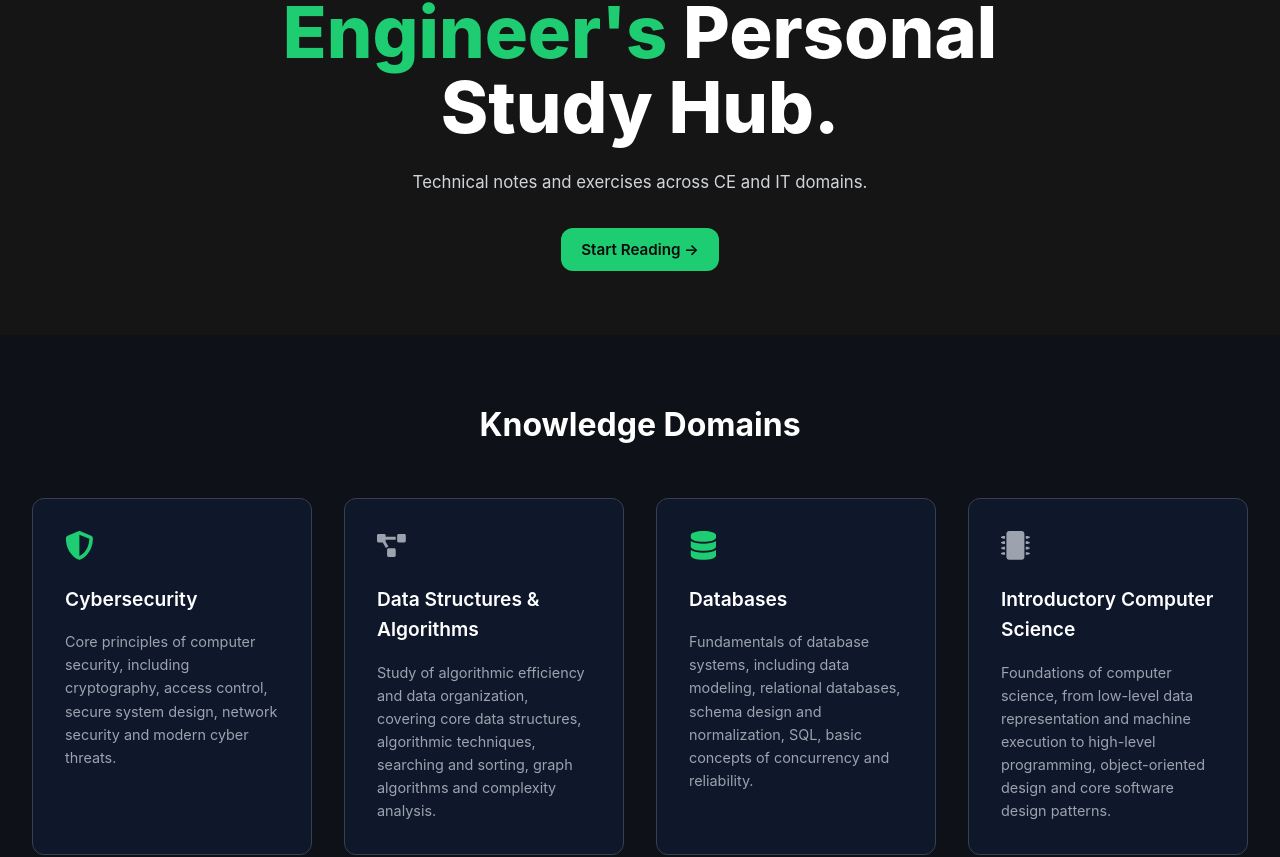
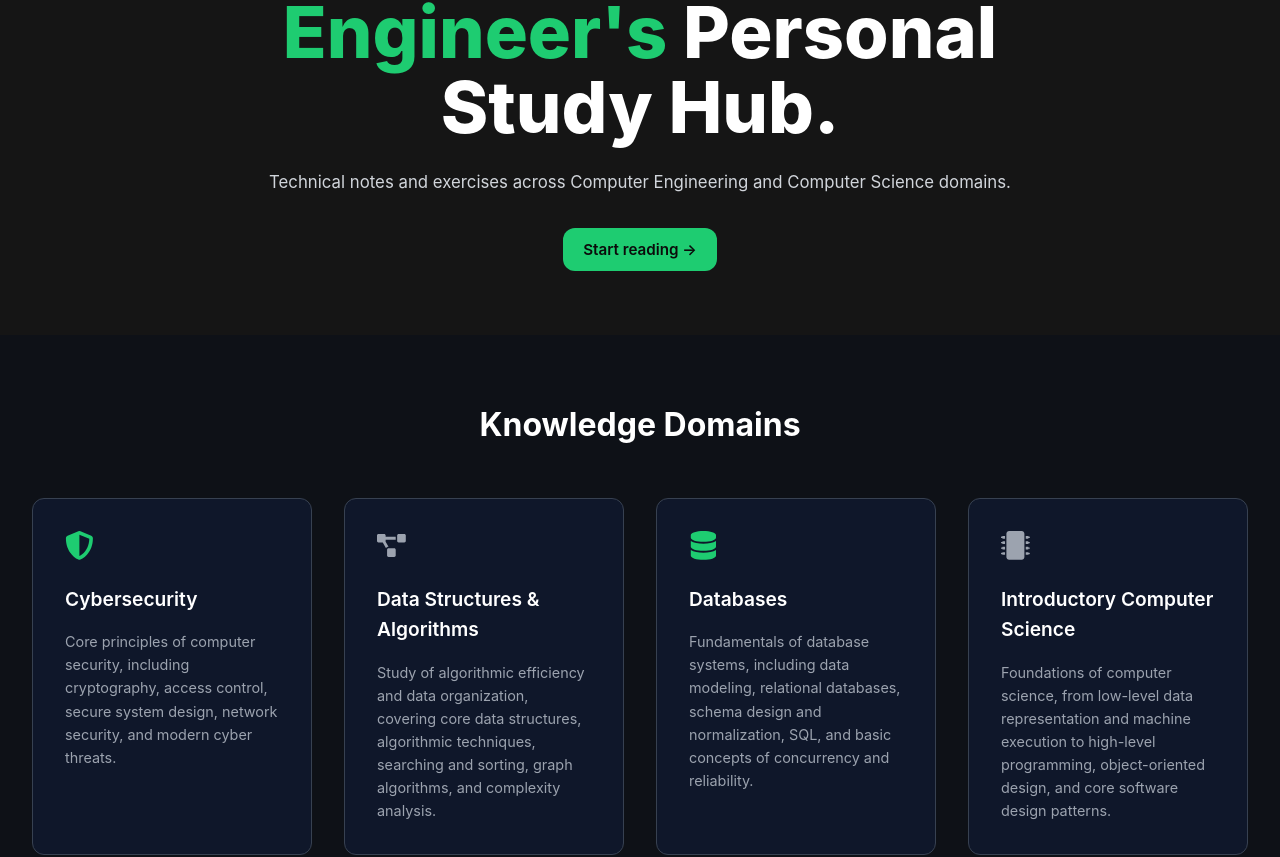
Before and after one commit to AnouarVision/ce-notes, a React (Vite) app: page / in a window 1280 px wide. Shown: the part 210-1067 px from the top of the page. Built offline with nearby package versions, Linux system fonts and the light colour scheme.

Commit message:
feat: internationalize navbar, footer, home hero, home topics and maintenance views

```diff
--- a/src/components/Footer/Footer.jsx
+++ b/src/components/Footer/Footer.jsx
@@ -1,11 +1,13 @@
+import { useTranslation } from "react-i18next";
 import styles from "./Footer.module.scss";
 
 export default function Footer() {
+  const { t } = useTranslation();
   return (
     <footer className={styles.footer}>
       <div className={`${styles.inner} container`}>
         <p>
-          © {new Date().getFullYear()} CE notes. A personal study tool.
+          © {new Date().getFullYear()} CE notes. {t("footer.tagline")}
         </p>
       </div>
     </footer>
--- a/src/components/Navbar/MobileMenu.jsx
+++ b/src/components/Navbar/MobileMenu.jsx
@@ -1,12 +1,14 @@
+import { useTranslation } from "react-i18next";
 import { Link } from "react-router-dom";
 import styles from "./MobileMenu.module.scss";
 
 export default function MobileMenu({ open, onClose }) {
+  const { t } = useTranslation();
   return (
     <div className={`${styles.overlay} ${open ? styles.open : ""}`}>
       <nav className={styles.menu}>
-        <Link to="/" onClick={onClose}>Topics</Link>
-        <Link to="/exercises" onClick={onClose}>Exercises</Link>
+        <Link to="/" onClick={onClose}>{t("navbar.links.topics")}</Link>
+        <Link to="/exercises" onClick={onClose}>{t("navbar.links.exercises")}</Link>
         <Link to="/about" onClick={onClose}>About</Link>
       </nav>
     </div>
--- a/src/data/topics.js
+++ b/src/data/topics.js
@@ -1,50 +1,34 @@
 export const topics = [
   {
-    title: "Cybersecurity",
-    description:
-      "Core principles of computer security, including cryptography, access control, secure system design, network security and modern cyber threats.",
+    key: "cybersecurity",
     slug: "cybersecurity",
   },
   {
-    title: "Data Structures & Algorithms",
-    description:
-      "Study of algorithmic efficiency and data organization, covering core data structures, algorithmic techniques, searching and sorting, graph algorithms and complexity analysis.",
+    key: "dataStructures",
     slug: "data-structures",
   },
   {
-    title: "Databases",
-    description:
-      "Fundamentals of database systems, including data modeling, relational databases, schema design and normalization, SQL, basic concepts of concurrency and reliability.",
+    key: "databases",
     slug: "database-systems",
   },
   {
-    title: "Introductory Computer Science",
-    description:
-      "Foundations of computer science, from low-level data representation and machine execution to high-level programming, object-oriented design and core software design patterns.",
+    key: "introCs",
     slug: "introductory-computer-science",
   },
   {
-    title: "Linear Algebra & Geometry",
-    description:
-      "Vectors, linear transformations, matrices, systems of equations and geometric interpretations in 2D and 3D space.",
+    key: "linearAlgebra",
     slug: "linear-algebra-geometry",
   },
   {
-    title: "Mathematical Analysis",
-    description:
-      "Study of real analysis, limits, sequences and series, differential and integral calculus, ordinary differential equations and multivariable analysis, including measure, integration and vector calculus.",
+    key: "analysis",
     slug: "mathematical-analysis",
   },
   {
-    title: "Networking",
-    description:
-      "Data transmission, network protocols, the ISO/OSI model, routing, network services and basic security concepts.",
+    key: "networking",
     slug: "networking",
   },
   {
-    title: "Physics",
-    description:
-      "Foundations of classical physics: kinematics and dynamics, systems of particles, rigid body motion, thermodynamics, electric and magnetic phenomena and Maxwell’s equations.",
+    key: "physics",
     slug: "physics",
   },
 ];
--- a/src/i18n/en.json
+++ b/src/i18n/en.json
@@ -1,4 +1,71 @@
 {
+    "navbar":{
+        "links": {
+            "topics": "Topics",
+            "exercises": "Exercises"
+        },
+        "actions": {
+            "search": "Search"
+        }
+    },
+    "home": {
+        "hero": {
+            "subtitle": "Technical notes and exercises across Computer Engineering and Computer Science domains.",
+            "cta": "Start reading"
+        },
+        "topics": {
+            "title": "Knowledge Domains",
+            "cybersecurity": {
+                "title": "Cybersecurity",
+                "description": "Core principles of computer security, including cryptography, access control, secure system design, network security, and modern cyber threats."
+            },
+            "dataStructures": {
+            "title": "Data Structures & Algorithms",
+            "description": "Study of algorithmic efficiency and data organization, covering core data structures, algorithmic techniques, searching and sorting, graph algorithms, and complexity analysis."
+            },
+            "databases": {
+            "title": "Databases",
+            "description": "Fundamentals of database systems, including data modeling, relational databases, schema design and normalization, SQL, and basic concepts of concurrency and reliability."
+            },
+            "introCs": {
+            "title": "Introductory Computer Science",
+            "description": "Foundations of computer science, from low-level data representation and machine execution to high-level programming, object-oriented design, and core software design patterns."
+            },
+            "linearAlgebra": {
+            "title": "Linear Algebra & Geometry",
+            "description": "Vectors, linear transformations, matrices, systems of equations, and geometric interpretations in two- and three-dimensional space."
+            },
+            "analysis": {
+            "title": "Mathematical Analysis",
+            "description": "Study of real analysis, limits, sequences and series, differential and integral calculus, ordinary differential equations, and multivariable analysis, including measure, integration, and vector calculus."
+            },
+            "networking": {
+            "title": "Networking",
+            "description": "Data transmission, network protocols, the ISO/OSI model, routing, network services, and fundamental security concepts."
+            },
+            "physics": {
+            "title": "Physics",
+            "description": "Foundations of classical physics, including kinematics and dynamics, systems of particles, rigid body motion, thermodynamics, electric and magnetic phenomena, and Maxwell’s equations."
+            }
+        }
+    },
+    "maintenance": {
+        "title": "Exercises under maintenance",
+        "description": "This section is currently being built and refined. Check back soon.",
+
+        "status": "Under maintenance",
+        "message": "The platform is being improved. This section will be available shortly.",
+
+        "eta": {
+            "label": "Estimated time",
+            "available": "Available now"
+        },
+
+        "questions": "Have questions?",
+        "contact": "Contact me at",
+        "thanks": "Thank you for your patience."
+    },
+
     "about": {
         "hero": {
             "title": "About ",
@@ -50,5 +117,8 @@
             "title": "Who This Is For",
             "description": "CE Notes is designed as a structured, long-term reference for students, self-learners and professionals, focusing on fundamental concepts rather than fragmented tutorials."
         }
+    },
+    "footer": {
+        "tagline": "A personal study tool."
     }
 }
--- a/src/i18n/it.json
+++ b/src/i18n/it.json
@@ -1,4 +1,70 @@
 {
+    "navbar": {
+        "links": {
+            "topics": "Aree di studio",
+            "exercises": "Esercizi"
+        },
+        "actions": {
+            "search": "Cerca"
+        }
+    },
+    "home": {
+        "hero": {
+            "subtitle": "Appunti tecnici ed esercizi su Ingegneria Informatica e Informatica.",
+            "cta": "Inizia a leggere"
+        },
+        "topics": {
+            "title": "Aree di studio",
+            "cybersecurity": {
+            "title": "Cybersecurity",
+            "description": "Principi fondamentali della sicurezza dei sistemi informatici, inclusi crittografia, controllo degli accessi, progettazione di sistemi sicuri, sicurezza delle reti e minacce informatiche moderne."
+            },
+            "dataStructures": {
+            "title": "Algoritmi e strutture dati",
+            "description": "Studio dell’efficienza algoritmica e dell’organizzazione dei dati, comprendente strutture dati fondamentali, tecniche algoritmiche, algoritmi di ricerca e ordinamento, algoritmi su grafi e analisi della complessità."
+            },
+            "databases": {
+            "title": "Basi di dati",
+            "description": "Fondamenti dei sistemi di basi di dati, inclusi modellazione dei dati, database relazionali, progettazione degli schemi e normalizzazione, SQL e concetti di base di concorrenza e affidabilità."
+            },
+            "introCs": {
+            "title": "Fondamenti di informatica",
+            "description": "Basi dell’informatica, dalla rappresentazione dei dati a basso livello e dall’esecuzione delle macchine fino alla programmazione ad alto livello, alla progettazione orientata agli oggetti e ai principali pattern software."
+            },
+            "linearAlgebra": {
+            "title": "Geometria e algebra lineare",
+            "description": "Vettori, trasformazioni lineari, matrici, sistemi di equazioni e interpretazioni geometriche nello spazio bidimensionale e tridimensionale."
+            },
+            "analysis": {
+            "title": "Analisi matematica",
+            "description": "Studio dell’analisi reale, dei limiti, delle successioni e delle serie, del calcolo differenziale e integrale, delle equazioni differenziali ordinarie e dell’analisi multivariata, includendo misura, integrazione e calcolo vettoriale."
+            },
+            "networking": {
+            "title": "Reti di calcolatori",
+            "description": "Trasmissione dei dati, protocolli di rete, modello ISO/OSI, instradamento, servizi di rete e concetti fondamentali di sicurezza."
+            },
+            "physics": {
+            "title": "Fisica",
+            "description": "Fondamenti della fisica classica, comprendenti cinematica e dinamica, sistemi di particelle, moto dei corpi rigidi, termodinamica, fenomeni elettrici e magnetici ed equazioni di Maxwell."
+            }
+        }
+    },
+    "maintenance": {
+        "title": "Esercizi in manutenzione",
+        "description": "Questa sezione è attualmente in fase di sviluppo e revisione. Torna a controllare presto.",
+
+        "status": "In manutenzione",
+        "message": "La piattaforma è in fase di miglioramento. Questa sezione sarà disponibile a breve.",
+
+        "eta": {
+        "label": "Tempo stimato",
+        "available": "Disponibile ora"
+        },
+
+        "questions": "Hai domande?",
+        "contact": "Contattami a",
+        "thanks": "Grazie per la pazienza."
+    },
     "about": {
         "hero": {
             "title": "Cos'è ",
@@ -50,5 +116,8 @@
             "title": "A chi è rivolto",
             "description": "CE Notes è pensato come riferimento strutturato e a lungo termine per studenti, autodidatti e professionisti, con un focus sui concetti fondamentali piuttosto che su tutorial frammentati."
         }
+    },
+    "footer": {
+        "tagline": "Strumento di studio personale."
     }
 }
--- a/src/pages/Home/HomeHero.jsx
+++ b/src/pages/Home/HomeHero.jsx
@@ -1,6 +1,8 @@
+import { useTranslation } from "react-i18next";
 import styles from "./HomeHero.module.scss";
 
 export default function HomeHero() {
+  const { t } = useTranslation();
   return (
     <section className={styles.hero}>
       <div className={`${styles.inner} container`}>
@@ -11,10 +13,10 @@ export default function HomeHero() {
         </h1>
 
         <p className={styles.subtitle}>
-          Technical notes and exercises across CE and IT domains.
+          {t("home.hero.subtitle")}
         </p>
 
-        <button className={styles.cta}>Start Reading →</button>
+        <button className={styles.cta}>{t("home.hero.cta")} →</button>
       </div>
     </section>
   );
--- a/src/pages/Home/HomeTopics.jsx
+++ b/src/pages/Home/HomeTopics.jsx
@@ -1,13 +1,15 @@
+import { useTranslation } from "react-i18next";
 import { Link } from "react-router-dom";
 import styles from "./HomeTopics.module.scss";
 import { topics } from "../../data/topics";
 import { topicIcons } from "../../data/topicIcons";
 
 export default function HomeTopics() {
+  const { t } = useTranslation();
   return (
     <section className={styles.topics} id="topics">
       <div className="container">
-        <h2 className={styles.title}>Knowledge Domains</h2>
+        <h2 className={styles.title}>{t("home.topics.title")}</h2>
 
         <div className={styles.grid}>
           {topics.map((topic) => {
@@ -23,8 +25,8 @@ export default function HomeTopics() {
                   <Icon />
                 </div>
 
-                <h3>{topic.title}</h3>
-                <p>{topic.description}</p>
+                <h3>{t(`home.topics.${topic.key}.title`)}</h3>
+                <p>{t(`home.topics.${topic.key}.description`)}</p>
               </Link>
             );
           })}
```
Also changed, not shown: src/components/Navbar/Navbar.jsx (+5 -3 lines), src/components/UnderMaintenance/UnderMaintenance.jsx (+14 -8 lines). Lines whose indentation alone changed are shown as unchanged.
